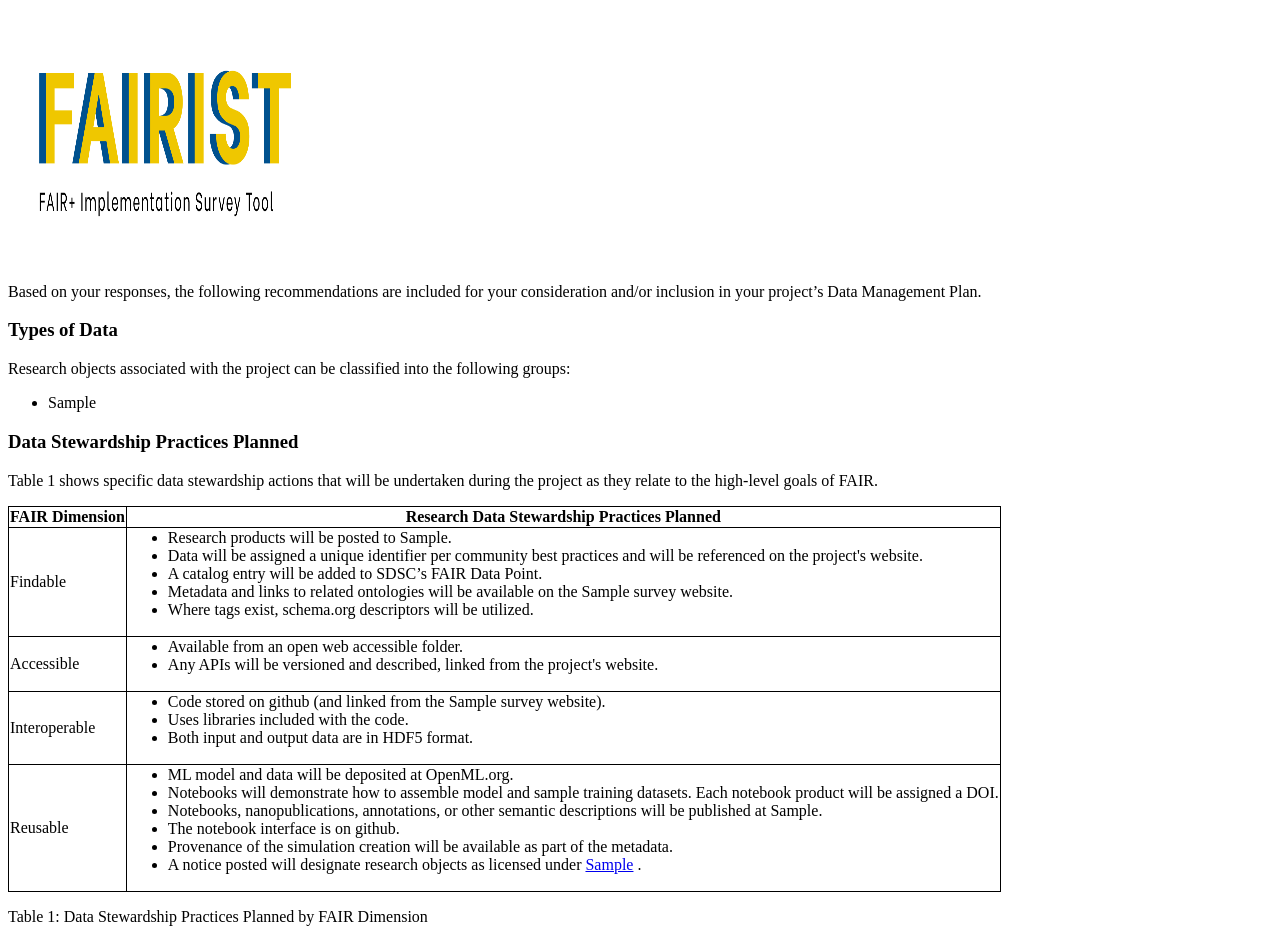
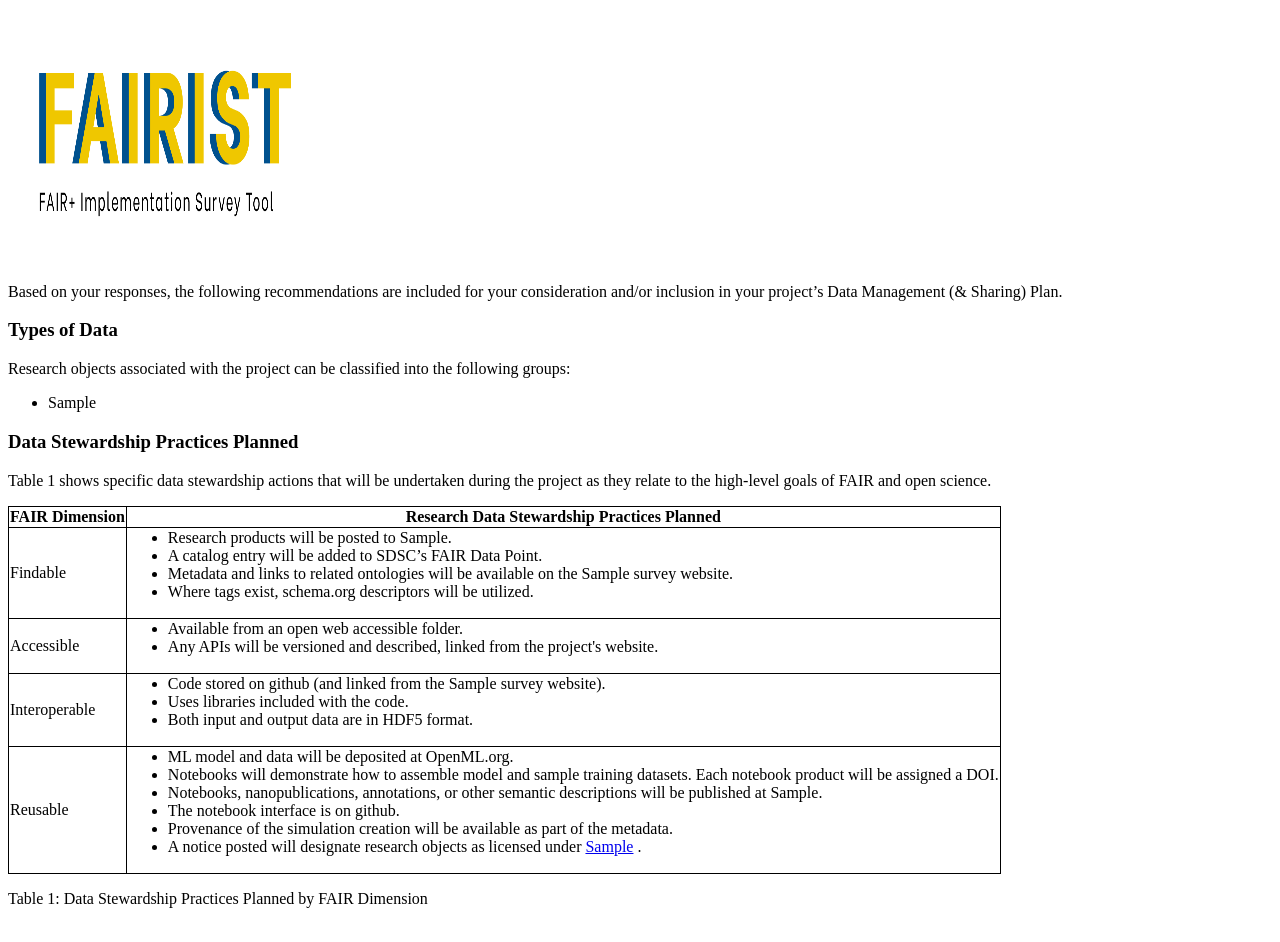
Before and after one commit to kevincoakley/fair-matrix-survey-api, a Django app: page /matrix/1/ in a window 1280 px wide. After the commit the page ends 908 px from the top, so only its background shows below. Run offline with Django 4.2, Linux system fonts and the light colour scheme; tables that the repository leaves empty hold one stand-in row (values such as "Sample post").

Commit message:
Adding new questions and updating text
adjusted boilerplate and added Q4

```diff
--- a/matrix/templates/matrix/detail.html
+++ b/matrix/templates/matrix/detail.html
@@ -14,7 +14,7 @@
         <p>
             Based on your responses, the following recommendations are included
             for your consideration and/or inclusion in your project’s Data
-            Management Plan.
+            Management (& Sharing) Plan.
         </p>
         <h3>Types of Data</h3>
         <p>
@@ -29,7 +29,7 @@
         <h3>Data Stewardship Practices Planned</h3>
         <p>
             Table 1 shows specific data stewardship actions that will be undertaken
-            during the project as they relate to the high-level goals of FAIR.
+            during the project as they relate to the high-level goals of FAIR and open science.
         </p>
         <table>
             <tr>
@@ -46,7 +46,12 @@
                                 Simulations will include {{ survey.q06_simulations }}.
                             {% endif %}
                         </li>
-                        <li>Data will be assigned a unique identifier per community best practices and will be referenced on the project's website.</li>
+                        {% if "Data" in survey.q01_products %}
+                        <li>Data will be assigned a unique identifier.</li>
+                        {% endif %}
+                        {% if "Data" in survey.q01_products %}
+                        <li>Data DOIs will be obtained {{ survey.q04_doi }}</li>
+                        {% endif %}
                         <li>A catalog entry will be added to SDSC’s FAIR Data Point.</li>
                         <li>Metadata and links to related ontologies will be available on the {{ survey.q02_project_name }} website.</li>
                         <li>Where tags exist, schema.org descriptors will be utilized.</li>
```
